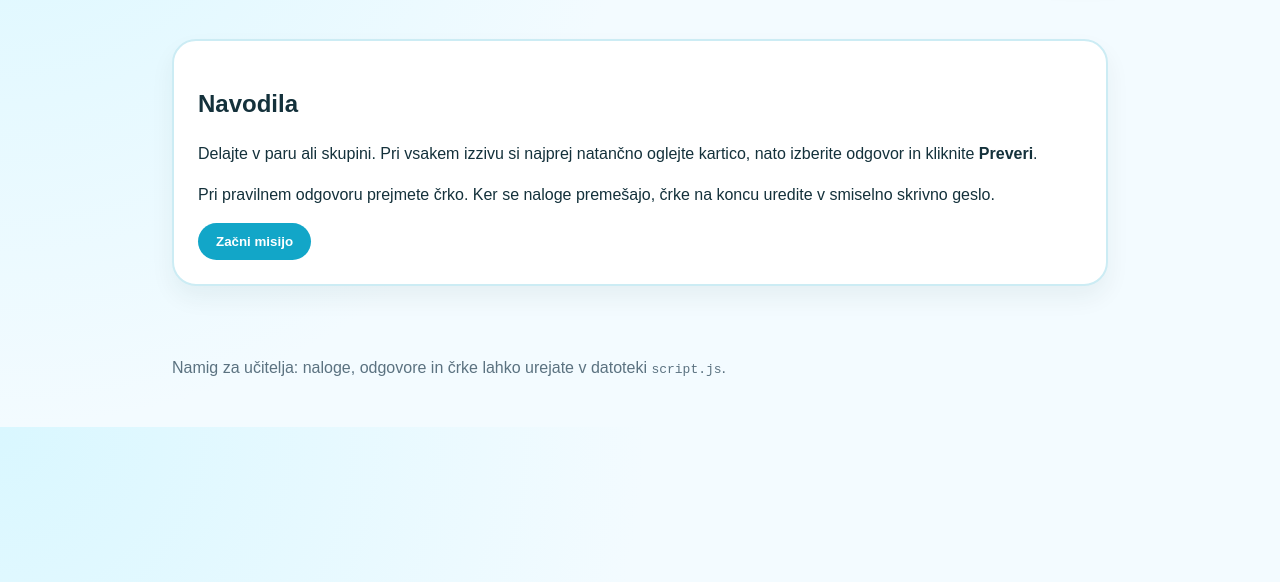
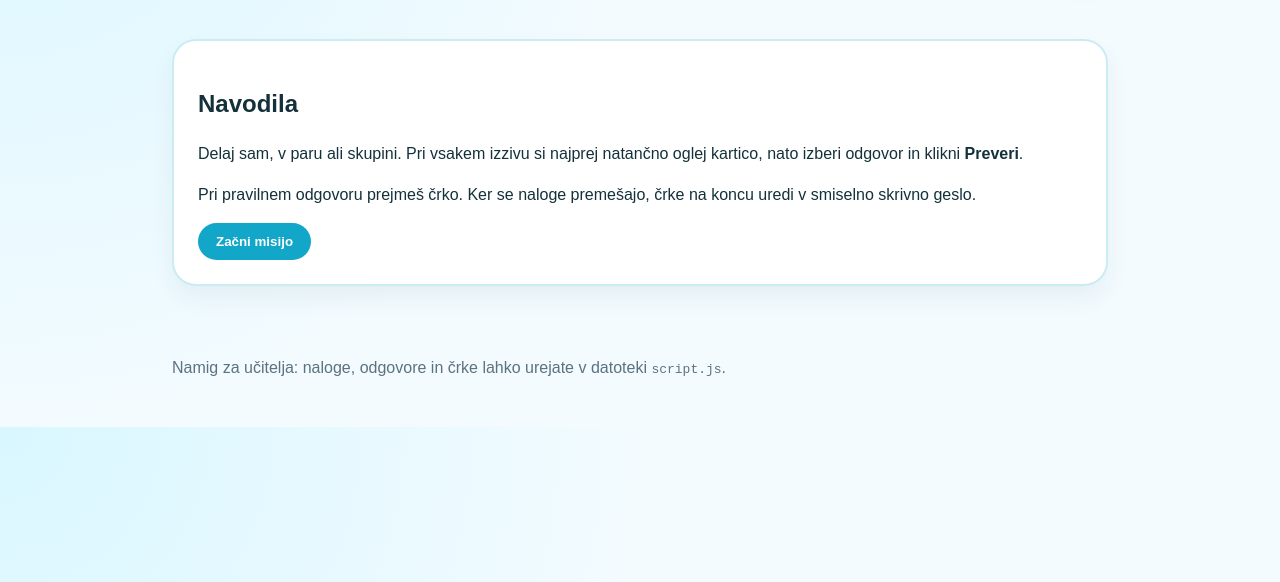
Before and after one commit to cvetkoandreja-lab/bobrova-logicna-misija, a plain HTML site: page index.html in a window 1280 px wide. Shown: the part 218-800 px from the top of the page. Drawn offline with Linux system fonts and the light colour scheme.

Commit message:
Update index.html

```diff
--- a/index.html
+++ b/index.html
@@ -22,12 +22,12 @@
     <section class="panel intro" id="intro">
       <h2>Navodila</h2>
       <p>
-        Delajte v paru ali skupini. Pri vsakem izzivu si najprej natančno oglejte kartico,
-        nato izberite odgovor in kliknite <strong>Preveri</strong>.
+        Delaj sam, v paru ali skupini. Pri vsakem izzivu si najprej natančno oglej kartico,
+        nato izberi odgovor in klikni <strong>Preveri</strong>.
       </p>
       <p>
-        Pri pravilnem odgovoru prejmete črko. Ker se naloge premešajo, črke na koncu
-        uredite v smiselno skrivno geslo.
+        Pri pravilnem odgovoru prejmeš črko. Ker se naloge premešajo, črke na koncu
+        uredi v smiselno skrivno geslo.
       </p>
       <button id="startBtn" class="primary">Začni misijo</button>
     </section>
```
